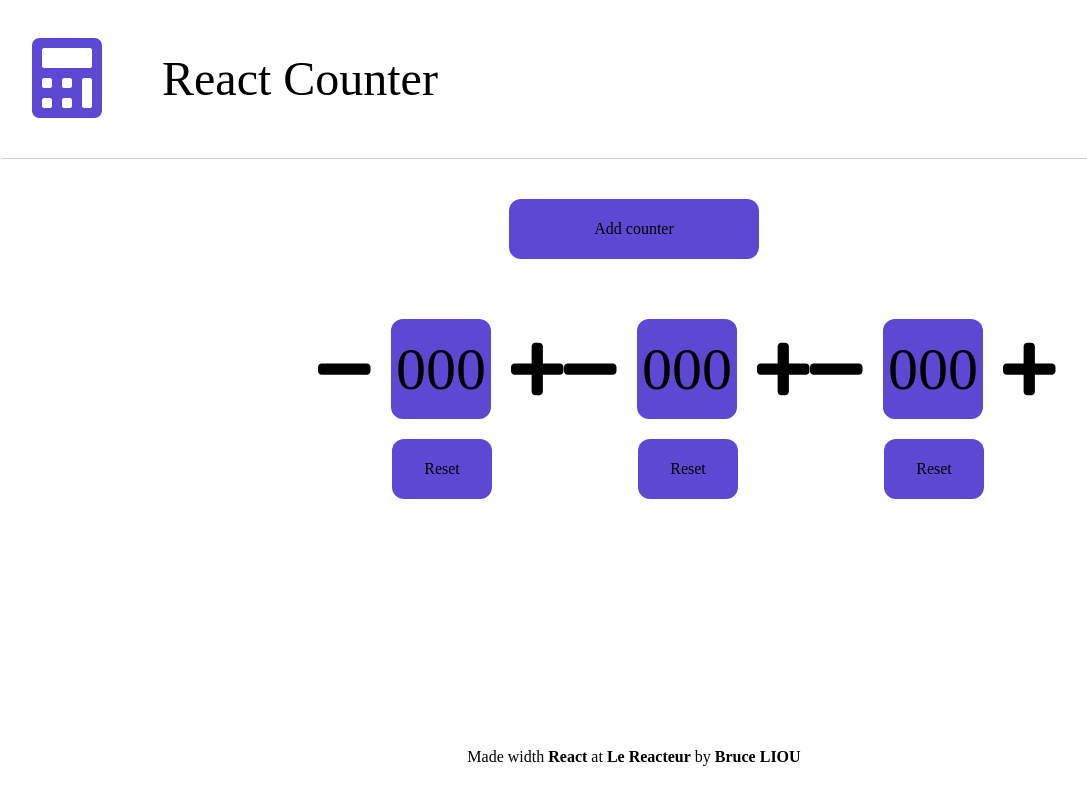
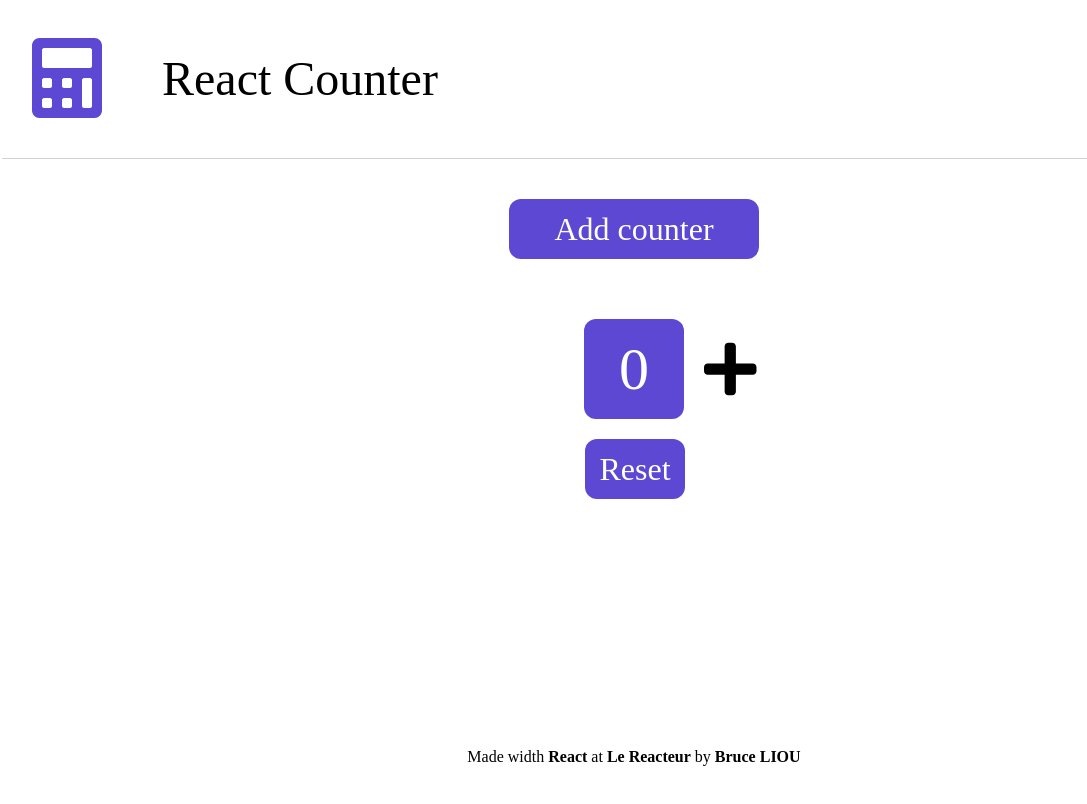
Before and after one commit to BruceLIOU/Le-Reacteur-React-Counter-v2, a React (Create React App) app: page / in a window 1280 px wide. Shown: the top 804 px of the page, without its empty margins (6-1093 px from the left). Built offline with nearby package versions, Linux system fonts and the light colour scheme.

Commit message:
Fix condition display add counter

```diff
--- a/src/App.js
+++ b/src/App.js
@@ -7,28 +7,31 @@ import Counter from "./components/Counter";
 import Footer from "./components/Footer";
 
 const App = () => {
-  const [counters, setCounter] = useState([0, 0, 0]);
+  const [counters, setCounters] = useState([0]);
   return (
     <div className="App">
       <Header />
       <div className="container">
+        {counters.length < 3 && (
           <div
             className="add-counter"
             onClick={() => {
               const newCounter = [...counters];
               newCounter.push(0);
-            setCounter(newCounter);
+              setCounters(newCounter);
             }}
           >
             Add counter
           </div>
+        )}
+
         <div className="line">
-          {counters.map((item, index) => {
+          {counters.slice(0, 3).map((item, index) => {
             return (
               <Counter
                 key={index}
                 counters={counters}
-                setCounter={setCounter}
+                setCounters={setCounters}
                 item={item}
                 index={index}
               />
--- a/src/assets/css/App.css
+++ b/src/assets/css/App.css
@@ -31,7 +31,7 @@ header span {
   justify-content: center;
   margin-top: 40px;
   flex-direction: column;
-/*   color: #fff; */
+  color: #fff;
 }
 
 .add-counter {
@@ -44,6 +44,7 @@ header span {
   border-radius: 12px;
   margin-bottom: 60px;
   cursor: pointer;
+  font-size: 32px;
 }
 
 .line {
@@ -101,6 +102,7 @@ header span {
   margin-top: 20px;
   cursor: pointer;
   margin-left: 74px;
+  font-size: 32px;
 }
 
 footer{
--- a/src/components/Counter.js
+++ b/src/components/Counter.js
@@ -1,13 +1,13 @@
-const Counter = ({ counters, setCounter, item, index }) => {
+const Counter = ({ counters, setCounters, item, index }) => {
   return (
     <div className="column">
       <div className="counter">
         <div
-          className={`less ${counters === 0 ? "hidden" : ""}`}
+          className={`less ${counters[index] === 0 ? "hidden" : ""}`}
           onClick={() => {
             const copyOfCounters = [...counters];
             copyOfCounters[index]--;
-            setCounter(copyOfCounters);
+            setCounters(copyOfCounters);
           }}
         >
           <svg
@@ -23,21 +23,13 @@ const Counter = ({ counters, setCounter, item, index }) => {
             />
           </svg>
         </div>
+        <div className="result">{counters[index]}</div>
         <div
-          className="result"
-          onClick={() => {
-            const copyOfCounters = [...counters];
-            console.log(copyOfCounters);
-          }}
-        >
-          {counters}
-        </div>
-        <div
-          className={`more ${counters === 10 ? "hidden" : ""}`}
+          className={`more ${counters[index] === 10 ? "hidden" : ""}`}
           onClick={() => {
             const copyOfCounters = [...counters];
             copyOfCounters[index]++;
-            setCounter(item);
+            setCounters(copyOfCounters);
           }}
         >
           <svg
@@ -59,7 +51,7 @@ const Counter = ({ counters, setCounter, item, index }) => {
         onClick={() => {
           const copyOfCounters = [...counters];
           copyOfCounters[index] = 0;
-          setCounter(copyOfCounters);
+          setCounters(copyOfCounters);
         }}
       >
         <span>Reset</span>
```
Lines whose indentation alone changed are shown as unchanged.
